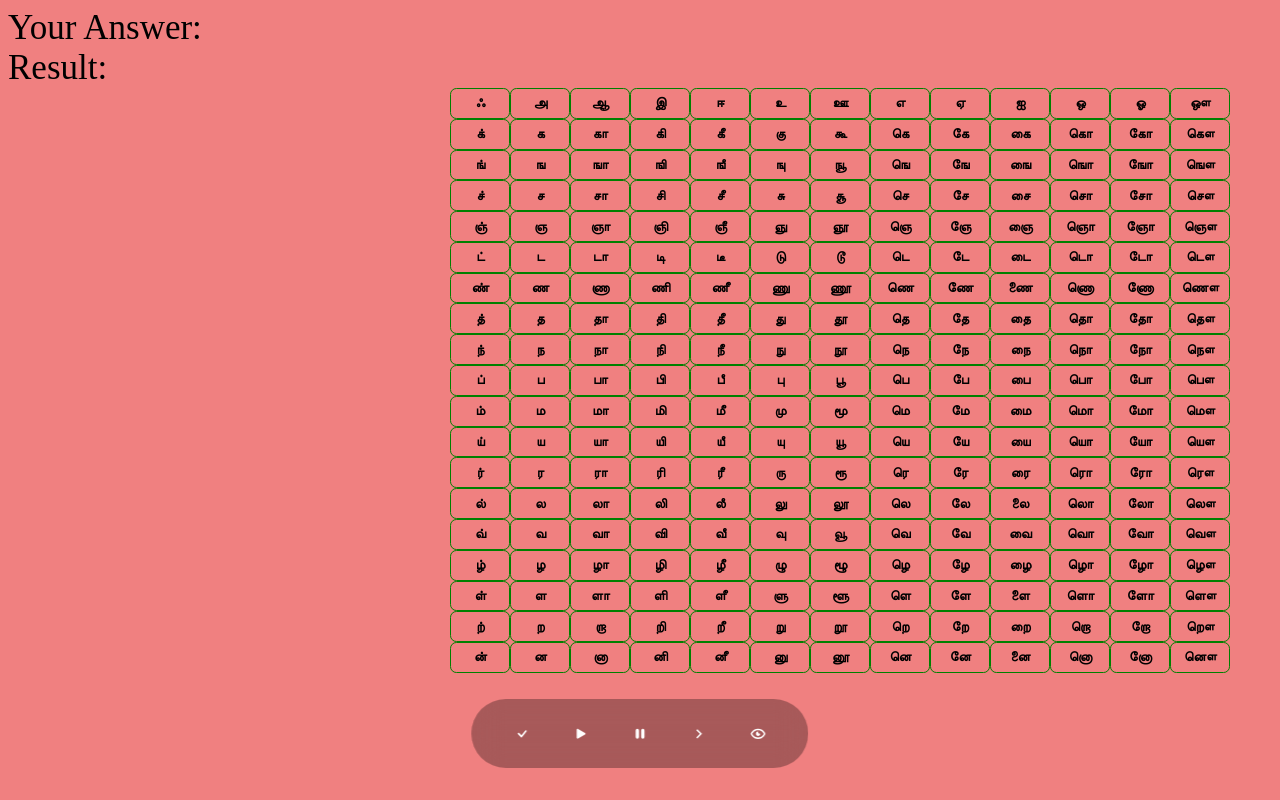
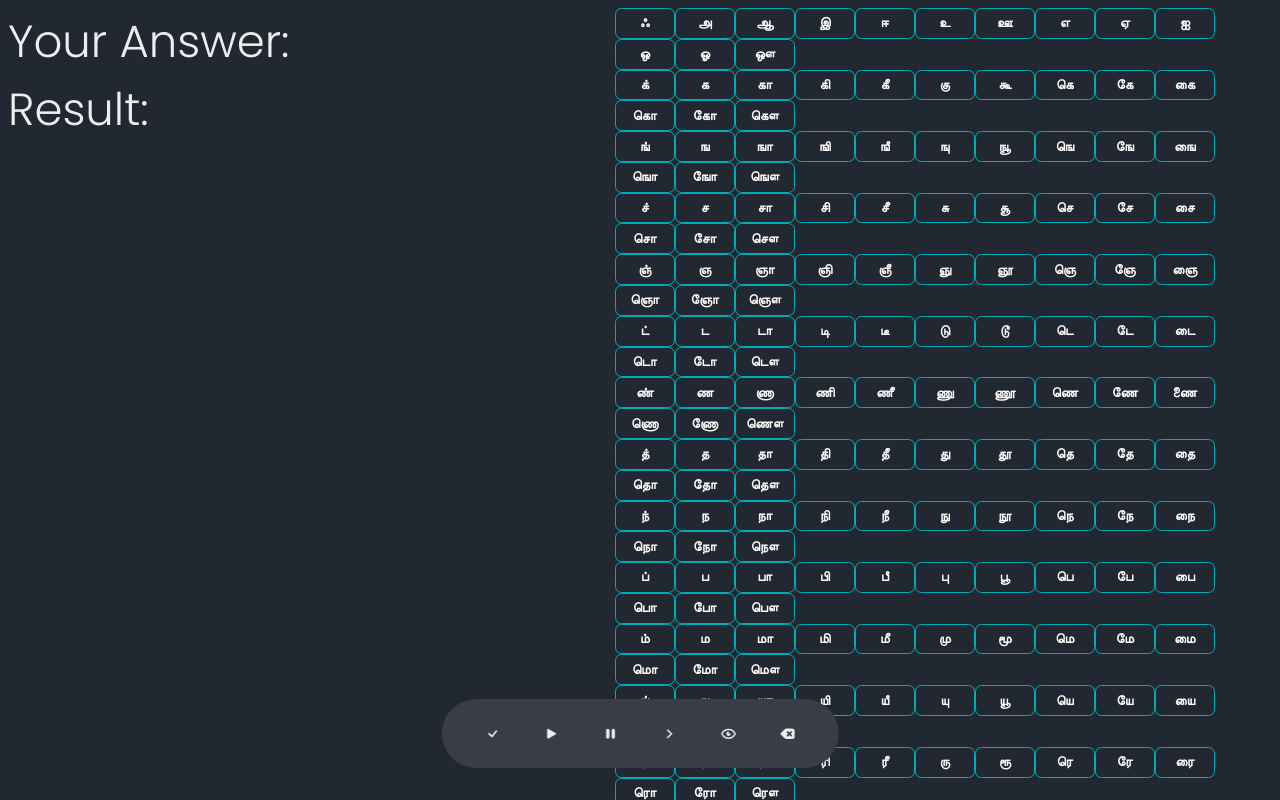
Before and after one commit to aadhavanpl/newStyle, a React (Create React App) app: page / in a window 1280 px wide. Shown: the top 800 px of the page. Built offline with nearby package versions, Linux system fonts and the light colour scheme.

Commit message:
changed layout and colors

```diff
--- a/public/index.html
+++ b/public/index.html
@@ -4,24 +4,17 @@
     <meta charset="UTF-8">
     <meta http-equiv="X-UA-Compatible" content="IE=edge">
     <meta name="viewport" content="width=device-width, initial-scale=1.0">
+    <link rel="preconnect" href="https://fonts.googleapis.com">
+    <link rel="preconnect" href="https://fonts.gstatic.com" crossorigin>
+    <link href="https://fonts.googleapis.com/css2?family=Poppins:wght@300&display=swap" rel="stylesheet">
     <title>Lang</title>
 </head>
 <body>
-    <div id="all">
-        <div id="answer">
-            <div id="answerDefaultValue">Your Answer: </div>
-            <div id="ans"></div>
-        </div>
-        <div id="checker">
-            <div id="checkerDefaultValue">Result: </div>
-            <div id="check"></div>
-        </div>
-        <div id="audiofile">
-            <audio id="idAudio">
-                <source id="source" src="."></source>
-            </audio>
-        </div>
-        <div id="root"></div>
+    <div id="audiofile">
+        <audio id="idAudio">
+            <source id="source" src="."></source>
+        </audio>
     </div>
+    <div id="root"></div>
 </body>
 </html>
--- a/src/components/buttons/buttons.css
+++ b/src/components/buttons/buttons.css
@@ -4,8 +4,8 @@
     padding: 0.4rem 0.3rem;
     border-radius: 0.4rem;
     cursor: pointer;
-    color: black;
-    border: 1px solid green;
+    color: #fffafa;
+    border: 1px solid #00ADB5;
     width: 60px;
     text-decoration: none;
     text-align: center;
@@ -16,5 +16,5 @@
 
 
 .btn:hover {
-    background: blue;
+    background: #393E46;
 }
--- a/src/components/nav/Nav.jsx
+++ b/src/components/nav/Nav.jsx
@@ -6,11 +6,13 @@ import { BsCheck } from "react-icons/bs"
 import { RiArrowRightSLine } from "react-icons/ri"
 import { SiScrollreveal } from "react-icons/si"
 import { BiShowAlt } from "react-icons/bi"
+import { HiBackspace } from "react-icons/hi"
 import check from "../../functions/check"
 import newWord from "../../functions/newWord"
 import reveal from "../../functions/reveal"
 import playAudio from "../../functions/playAudio"
 import stopAudio from "../../functions/stopAudio"
+import backspace from "../../functions/backspace"
 
 const Nav = () => {
   return (
@@ -20,6 +22,7 @@ const Nav = () => {
       <a href="#" onClick={() => {stopAudio()}}><BsFillPauseFill /></a>
       <a href="#" onClick={() => {newWord()}}><RiArrowRightSLine /></a>
       <a href="#" onClick={() => {reveal()}}><BiShowAlt /></a>
+      <a href="#" onClick={() => {backspace()}}><HiBackspace /></a>
     </nav>
   )
 }
--- a/src/components/nav/nav.css
+++ b/src/components/nav/nav.css
@@ -1,5 +1,5 @@
 nav {
-    background: rgba(0, 0, 0, 0.3);
+    background: #393E46;
     width: max-content;
     display: block;
     padding: 0.7rem 1.7rem;
@@ -19,10 +19,10 @@ nav a {
     padding: 0.9rem;
     border-radius: 50%;
     display: flex;
-    color: white;
+    color: #EEEEEE;
     font-size: 1.1rem;
 }
 
 nav a:hover {
-    background: rgba(0, 0, 0, 0.3);
+    background: #00ADB5;
 }
--- a/src/components/result/Result.jsx
+++ b/src/components/result/Result.jsx
@@ -9,7 +9,17 @@ import { useState } from 'react';
 
 const Result = () => {
     return (
-        <div class="userAns"></div>
+        <div class="userAns">
+            <div id="answer">
+                <div id="answerDefaultValue">Your Answer: </div>
+                <div id="ans"></div>
+            </div>
+            <div id="checker">
+                <div id="checkerDefaultValue">Result: </div>
+                <div id="check"></div>
+                <div id="logo"></div>
+            </div>
+        </div>
     )
 }
 
--- a/src/components/result/result.css
+++ /dev/null
@@ -1,7 +0,0 @@
-.userAns {
-    border: 1px solid black;
-    position: relative;
-    max-width: 450px;
-    box-sizing: border-box;
-    height: auto;
-}
--- /dev/null
+++ b/src/functions/backspace.js
@@ -0,0 +1,8 @@
+import { usersAns } from "../components/buttons/Buttons"
+
+function backspace() {
+    usersAns.value = usersAns.value.slice(0, -1);
+    document.getElementById("ans").innerHTML = usersAns.value
+}
+
+export default backspace
--- a/src/functions/check.js
+++ b/src/functions/check.js
@@ -11,13 +11,10 @@ function check(){
         //pulse color
         document.body.style.backgroundColor = "green";
         setTimeout(function() {
-            document.body.style.backgroundColor = "lightcoral";
-            }, 1000)
-
-        setTimeout(function() {
+            document.body.style.backgroundColor = "#222831";
             document.getElementById("ans").innerHTML = usersAns.value
             document.getElementById("check").innerHTML = "";
-        }, 2000);
+            }, 1500)
     }
     else {
         console.log("Incorrect")
@@ -27,13 +24,10 @@ function check(){
         //pulse color
         document.body.style.backgroundColor = "red";
         setTimeout(function() {
-            document.body.style.backgroundColor = "lightcoral";
-            }, 1000)
-
-        setTimeout(function(){
+            document.body.style.backgroundColor = "#222831";
             document.getElementById("ans").innerHTML = usersAns.value
             document.getElementById("check").innerHTML = "";
-        }, 2000);
+            }, 1500)
     }
 }
 export default check
--- a/src/index.css
+++ b/src/index.css
@@ -1,11 +1,13 @@
 body {
-    background-color: lightcoral;
+    font-family: 'Poppins', sans-serif;
+    background-color: #222831;
+    color: #EEEEEE;
 }
 
 .top {
     display: grid;
-    grid-template-columns: 20% 65%;
-    gap: 15%;
+    grid-template-columns: 40% 52%;
+    gap: 8%;
 }
 
 #root {
@@ -13,12 +15,8 @@ body {
     flex-direction: column;
 }
 
-.highlight {
-    background: red;
-}
-
 #answerDefaultValue, #checkerDefaultValue {
-    font-size: 35px;
+    font-size: 45px;
 }
 
 #ans, #check {
```
